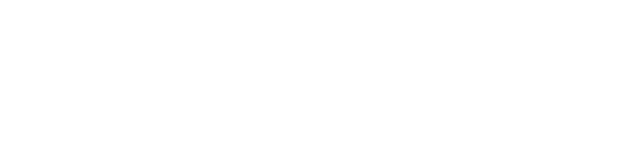
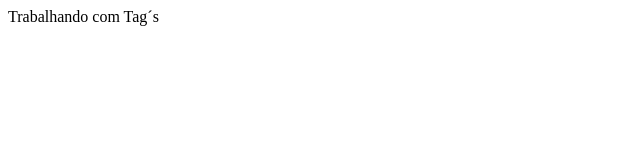
Before and after one commit to telmoCaradeal/curso_git_1, a plain HTML site: page index.html in a window 1280 px wide. Shown: the whole page, without its empty margins (0-640 px from the left). Drawn offline with Linux system fonts and the light colour scheme.

Commit message:
primeira versão

```diff
--- a/index.html
+++ b/index.html
@@ -1,5 +1,6 @@
 <html>
     <body>
         <title>Teste de Comandos GIT</title>
+        <p>Trabalhando com Tag´s</p>
     </body>
 </html>
```
